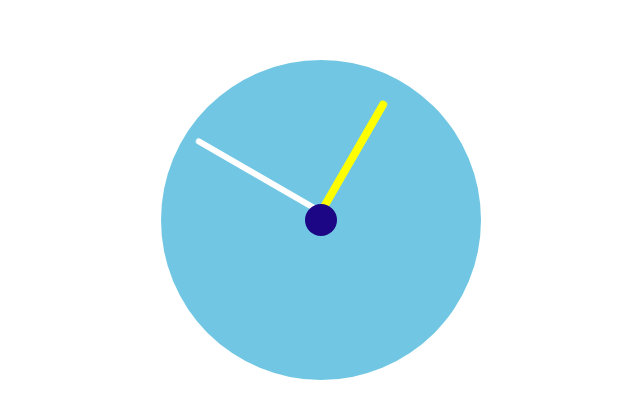
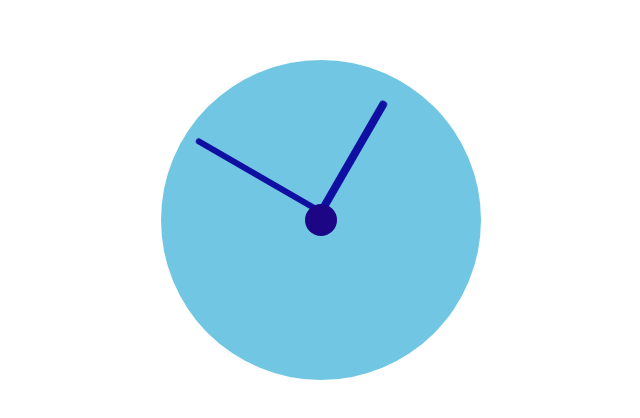
Before and after one commit to namrathashivaHS/Clock, a plain HTML site: page index.html in a window 1280 px wide. Shown: the part 180-598 px from the top of the page, without its empty margins (319-959 px from the left). Drawn offline with Linux system fonts and the light colour scheme.

Commit message:
clock commit 2

```diff
--- a/style.css
+++ b/style.css
@@ -30,7 +30,7 @@
 #n1{
     width:0.35rem;
     height:9rem;
-    background:white;
+    background:rgb(15, 15, 162);
     border-radius: 5px;
     position:absolute;
     left:9.825rem;
@@ -46,7 +46,7 @@
 #n2{
     width:0.5rem;
     height:8rem;
-    background: yellow;
+    background: rgb(15, 15, 162);
     border-radius: 5px;
     position:absolute;
     left:9.75rem;
```
